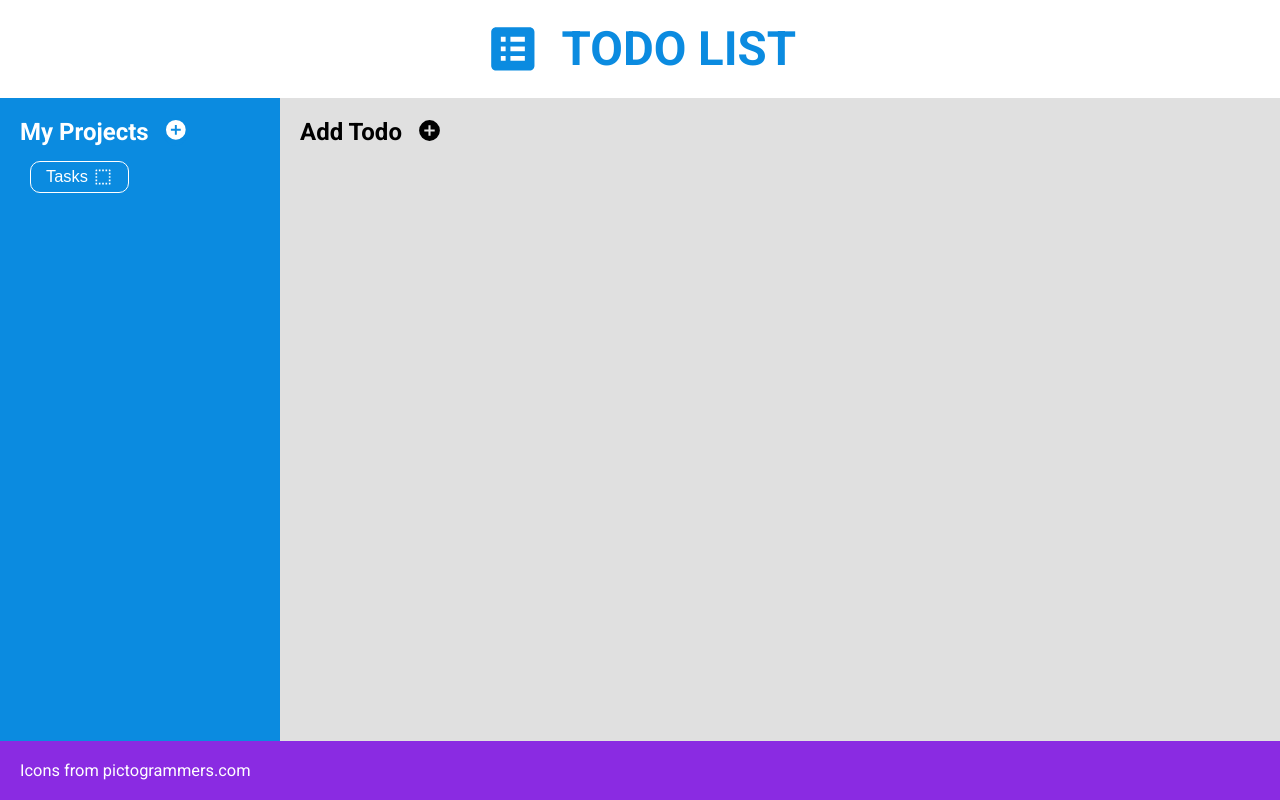
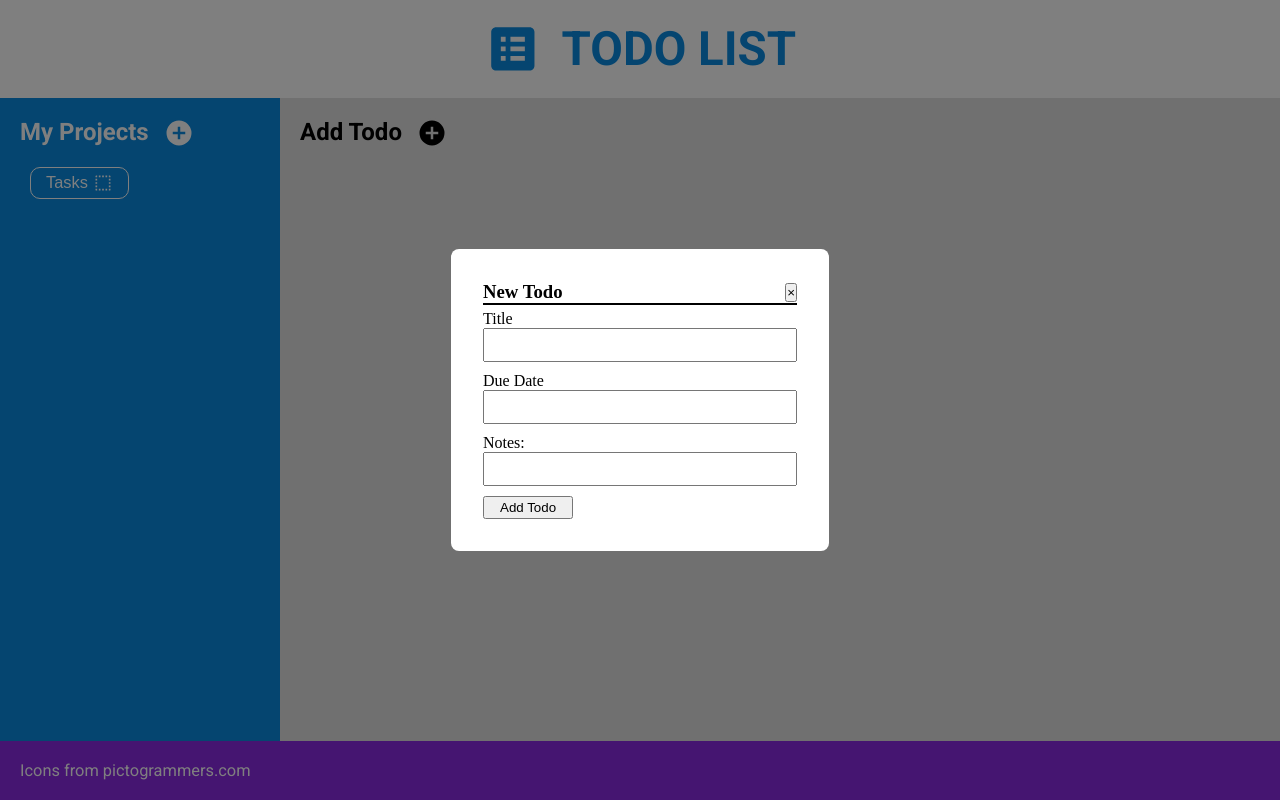
Before and after one commit to anjahrot/Todo-List, a website built with webpack: page src/index.html in a window 1280 px wide. Both pictures are taken after a click on the button 429 px from the left and 131 px from the top of the page. Built offline with nearby package versions, Linux system fonts and the light colour scheme.

Commit message:
Added popup modals for forms that are used to create new projects and todos inside the projects, and added eventlisteners and logic to get the modals showing and closing in the browserwindow.

```diff
--- a/src/index.html
+++ b/src/index.html
@@ -10,6 +10,64 @@
     <title>Todo List</title>
 </head>
 <body>
+    <!-- Form popup modals to add project and todo -->
+    <div id="project-modal" class="modal" role="dialog" tabindex="-1">
+        <div class="modal-inner">
+            <div class="modal-header">
+                <h3>New Project</h3>
+                <button class="modal-close" data-id="project-modal" aria-label="Close">
+                    &times;
+                </button>
+            </div>
+            <form action="/project-form-page" method="post">
+                <ul>
+                    <li>
+                        <label for="title">Project title</label>
+                        <input type="text" id="title" name="project_title" required>
+                    </li>
+                    <li>
+                        <label for="description">Project description</label>
+                        <input type="text" id="description" name="project_description">
+                    </li>
+                    <li>
+                        <label for="notes">Notes:</label>
+                        <input type="text" id="notes" name="notes">
+                    </li>
+                </ul>
+                <button class="submit_button" type="submit">Add Project</button>
+            </form>
+        </div>
+    </div>
+
+    <div id="todo-modal" class="modal" role="dialog" tabindex="-1">
+        <div class="modal-inner">
+            <div class="modal-header">
+                <h3>New Todo</h3>
+                <button class="modal-close" data-id="todo-modal" aria-label="Close">
+                    &times;
+                </button>
+            </div>
+            <form action="/todo-form-page" method="post">
+                <ul>
+                    <li>
+                        <label for="title">Title</label>
+                        <input type="text" id="title" name="project_title" required>
+                    </li>
+                    <li>
+                        <label for="dueDate">Due Date</label>
+                        <input type="text" id="dueDate" name="dueDate">
+                    </li>
+                    <!-- Nedtrekksliste eller radiobuttons for priority -->
+                    <li>
+                        <label for="notes">Notes:</label>
+                        <input type="text" id="notes" name="notes">
+                    </li>
+                </ul>
+                <button class="submit_button" type="submit">Add Todo</button>
+            </form>
+        </div>
+    </div>
+    <!-- Regular content of page -->
     <div class="container">
         <div class="header">
             <svg xmlns="http://www.w3.org/2000/svg" viewBox="0 0 24 24"><path d="M19 3H5C3.9 3 3 3.9 3 5V19C3 20.1 3.9 21 5 21H19C20.1 21 21 20.1 21 19V5C21 3.9 20.1 3 19 3M7 7H9V9H7V7M7 11H9V13H7V11M7 15H9V17H7V15M17 17H11V15H17V17M17 13H11V11H17V13M17 9H11V7H17V9Z" /></svg>
@@ -18,8 +76,8 @@
         <div class="sidebar">
             <div class="heading">
                 <h2>My Projects</h2>
-                <button class="newProject">
-                    <svg xmlns="http://www.w3.org/2000/svg" viewBox="0 0 24 24"><path d="M17,13H13V17H11V13H7V11H11V7H13V11H17M12,2A10,10 0 0,0 2,12A10,10 0 0,0 12,22A10,10 0 0,0 22,12A10,10 0 0,0 12,2Z" /></svg>
+                <button class="modal-open" data-id="project-modal">
+                    <img class="modal-open" data-id="project-modal" id='plus_img' src='../src/icons/plus-circle.svg'>
                 </button>
             </div>
             <ul class="projectList">
--- a/src/index.js
+++ b/src/index.js
@@ -4,8 +4,8 @@ import {init} from './js/initial_pageload.js';
 
 import {Todo, addTodo} from './js/todos.js';
 
-/* const todo = new Todo('Walk the dog', 'Tasks', '07.10.2024');
-todo.showItem(); */
+import {projects, Project} from './js/projects.js';
+
 
 init();
 
@@ -14,3 +14,31 @@ const addTodoBtn = document.querySelector('.addTodo');
 
 /* Eventlisteners */
 addTodoBtn.addEventListener('click', addTodo);
+
+let modal;
+document.addEventListener('click', (e) => {
+    console.log(e.target.className);
+    if (e.target.classList.contains('modal-open')) {
+        modal = document.getElementById(e.target.dataset.id);
+        openModal(modal);
+    } else if (e.target.className === "modal-close") {
+        closeModal(modal);
+    } else {
+        return;
+    }
+});
+
+
+const openModal = (modal) => {
+    document.body.style.overflow = "hidden";
+    modal.setAttribute("open", "true");
+    let overlay = document.createElement("div");
+    overlay.id = "modal-overlay";
+    document.body.appendChild(overlay);
+  };
+
+const closeModal = (modal) => {
+    document.body.style.overflow = "auto";
+    modal.removeAttribute("open");
+    document.body.removeChild(document.querySelector("#modal-overlay"));
+  };
--- a/src/js/initial_pageload.js
+++ b/src/js/initial_pageload.js
@@ -13,6 +13,8 @@ function init() {
     const myIcon = new Image();
     myIcon.src = AddIcon;
     myIcon.classList.add('icon');
+    myIcon.classList.add('modal-open');
+    myIcon.setAttribute('data-id','todo-modal');
     button.appendChild(myIcon);
 
     container.appendChild(headline);
--- /dev/null
+++ b/src/js/projects.js
@@ -0,0 +1,24 @@
+import Todo from './todos.js';
+
+const projects = [];
+
+export default class Project {
+    constructor (title, description = '', notes = '') {
+        this.title = title;
+        this.description = description;
+        this.notes = notes;
+    }
+
+    showProject(){
+
+    }
+
+    addProject(){
+        projects.push[this.title];
+    }
+
+    addTodo() {
+
+    }
+
+}
--- a/src/style.css
+++ b/src/style.css
@@ -62,7 +62,7 @@
     cursor: pointer;
 }
 
-.sidebar .newProject {
+.sidebar .modal-open {
     border-radius: 50%;
 }
 
@@ -75,9 +75,9 @@
     align-items: center;
 }
 
-.sidebar .heading svg {
-    fill: var(--bg-color-text);
-    width: var(--heading-fs);
+#plus_img {
+    filter: invert(1);
+    width: 30px;
     height: auto;
 }
 
@@ -115,8 +115,9 @@
 }
 
 .content .icon {
-    width: 25px;
+    width: 30px;
     height: auto;
+    /* filter: invert(1); */
 }
 
 .init-container {
@@ -137,3 +138,65 @@
     text-decoration: none;
     color: var(--bg-color-text);
 }
+
+/* Popup modal forms */
+
+.modal {
+    display: none;
+    align-items: center;
+    justify-content: center;
+    position: fixed;
+    z-index: 1;
+    width: 100%;
+    height: 100%;
+}
+
+.modal[open] {
+    display: flex;
+}
+
+.modal-inner {
+    background-color: var(--bg-color-text);
+    border-radius: 0.5em;
+    max-width: 600px;
+    padding: 2em;
+    margin: auto;
+}
+.modal-header {
+    display: flex;
+    align-items: center;
+    justify-content: space-between;
+    border-bottom: 2px solid black;
+    margin-bottom: 5px;
+}
+.modal form ul {
+    display: flex;
+    flex-direction: column;
+    gap: 10px;
+    list-style: none;
+}
+.modal form label {
+    display: block;
+    text-align: left;
+}
+.modal form input {
+    width: 300px;
+    height: 20px;
+    padding: 5px;
+    font-size: 20px;
+}
+.submit_button {
+    padding: 2px 15px;
+    margin-top: 10px;
+    cursor: pointer;
+}
+#modal-overlay {
+    width: 100%;
+    height: 100%;
+    position: fixed;
+    top: 0;
+    left: 0;
+    z-index: 0;
+    background-color: black;
+    opacity: 0.5;
+}
```
